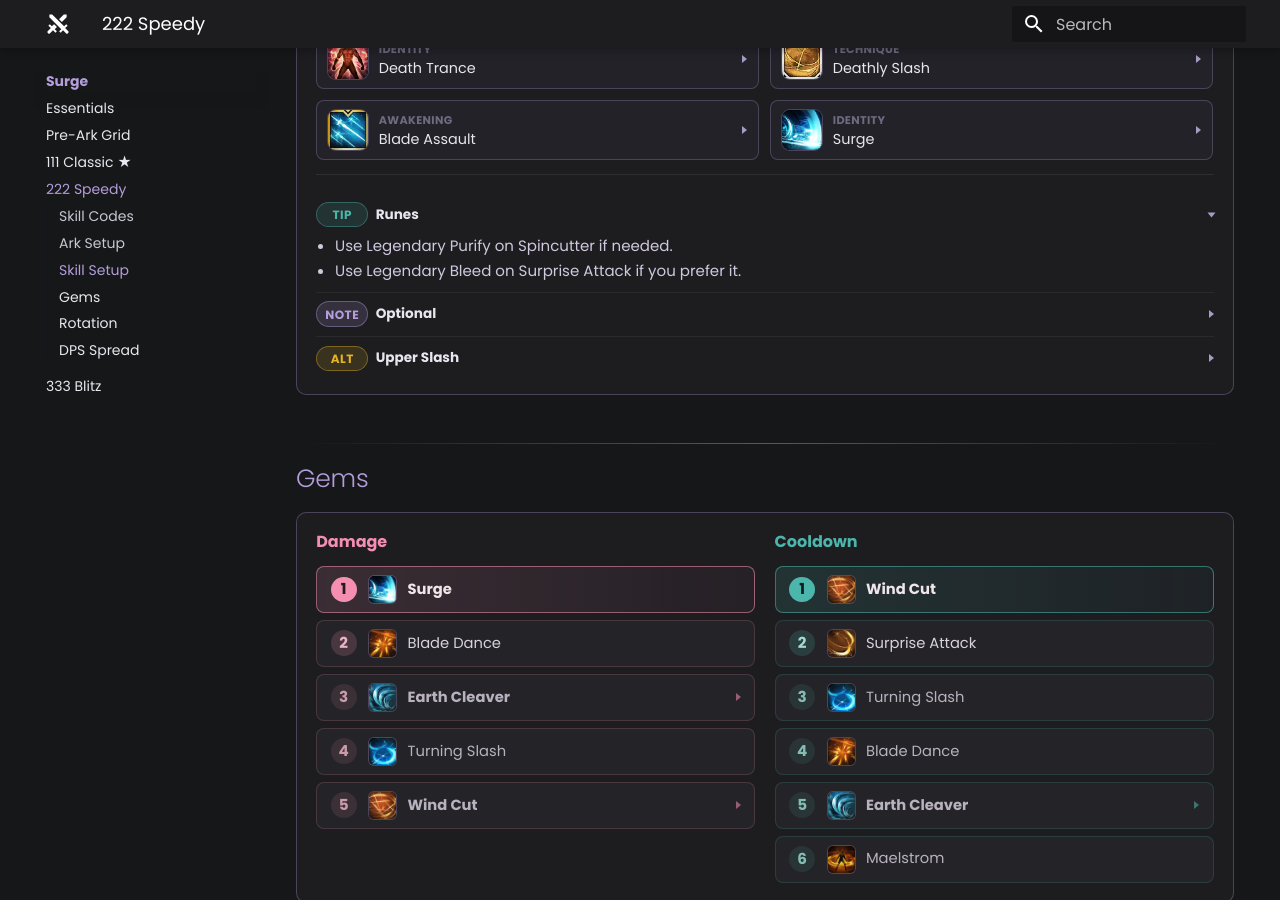
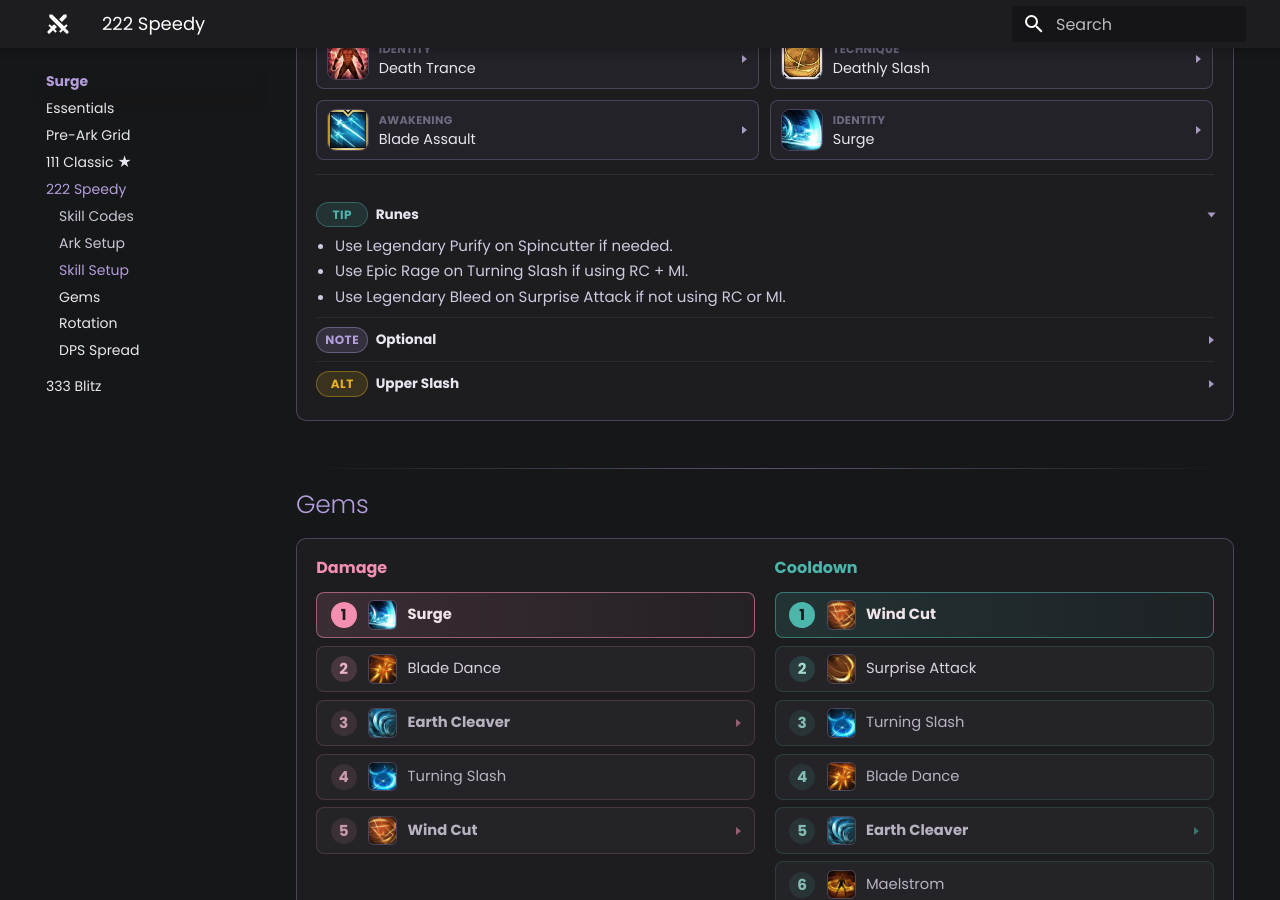
Before and after one commit to interlockme/deathblade, an MkDocs documentation site: the page built from docs/surge/222-speedy.md, in a window 1280 px wide and 900 px high, scrolled down 2317 px. Built offline with MkDocs 1.6.1 and Material for MkDocs 9.7.7, drawn with Linux system fonts in a browser that asks for light colours; plug-ins that fetch from the network failed and are left out.

Commit message:
desc update

```diff
--- a/docs/surge/222-speedy.md
+++ b/docs/surge/222-speedy.md
@@ -198,7 +198,8 @@ Make sure you've read [Essentials](essentials.md), then apply both "Ark Passive"
 <summary><span class="setup-note-tag">Tip</span>Runes<span class="setup-note-arrow"></span></summary>
 
 - Use Legendary Purify on Spincutter if needed.
-- Use Legendary Bleed on Surprise Attack if you prefer it.
+- Use Epic Rage on Turning Slash if using RC + MI.
+- Use Legendary Bleed on Surprise Attack if not using RC or MI.
 
 </details>
 
```
Also changed, not shown: docs/surge/111-classic.md (+1 -1 lines).
